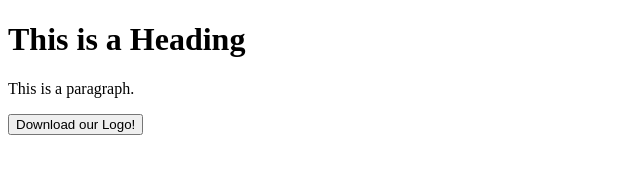
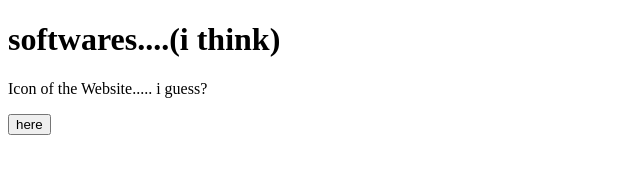
Before and after one commit to cr7ronaldocom/nevermind, a plain HTML site: page index.html in a window 1280 px wide. Shown: the whole page, without its empty margins (0-640 px from the left). Drawn offline with Linux system fonts and the light colour scheme.

Commit message:
Update index.html

```diff
--- a/index.html
+++ b/index.html
@@ -6,8 +6,8 @@
 </head>
 <body>
 
-<h1>This is a Heading</h1>
-<p>This is a paragraph.</p>
-<button type="submit" onclick="window.open('icon.png')">Download our Logo!</button>
+<h1>softwares....(i think)</h1>
+<p>Icon of the Website..... i guess?</p>
+<button type="submit" onclick="window.open('icon.png')">here</button>
 </body>
 </html>
```
